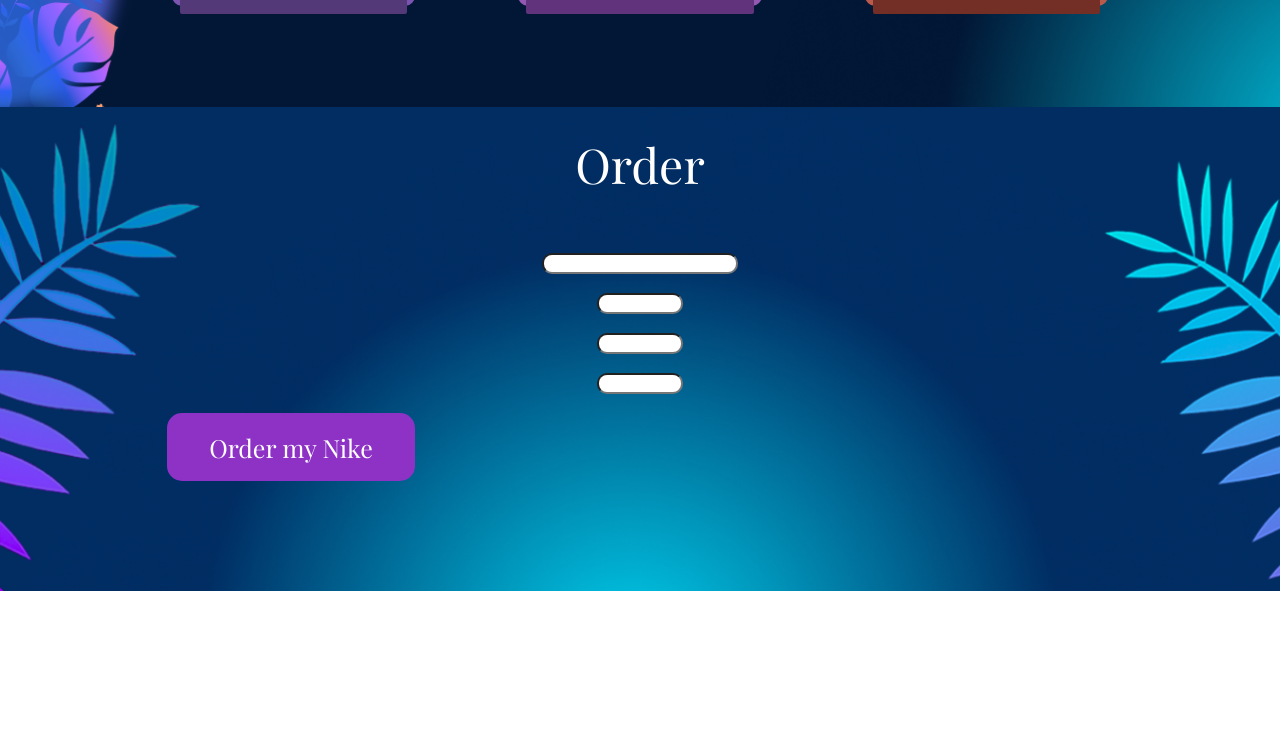
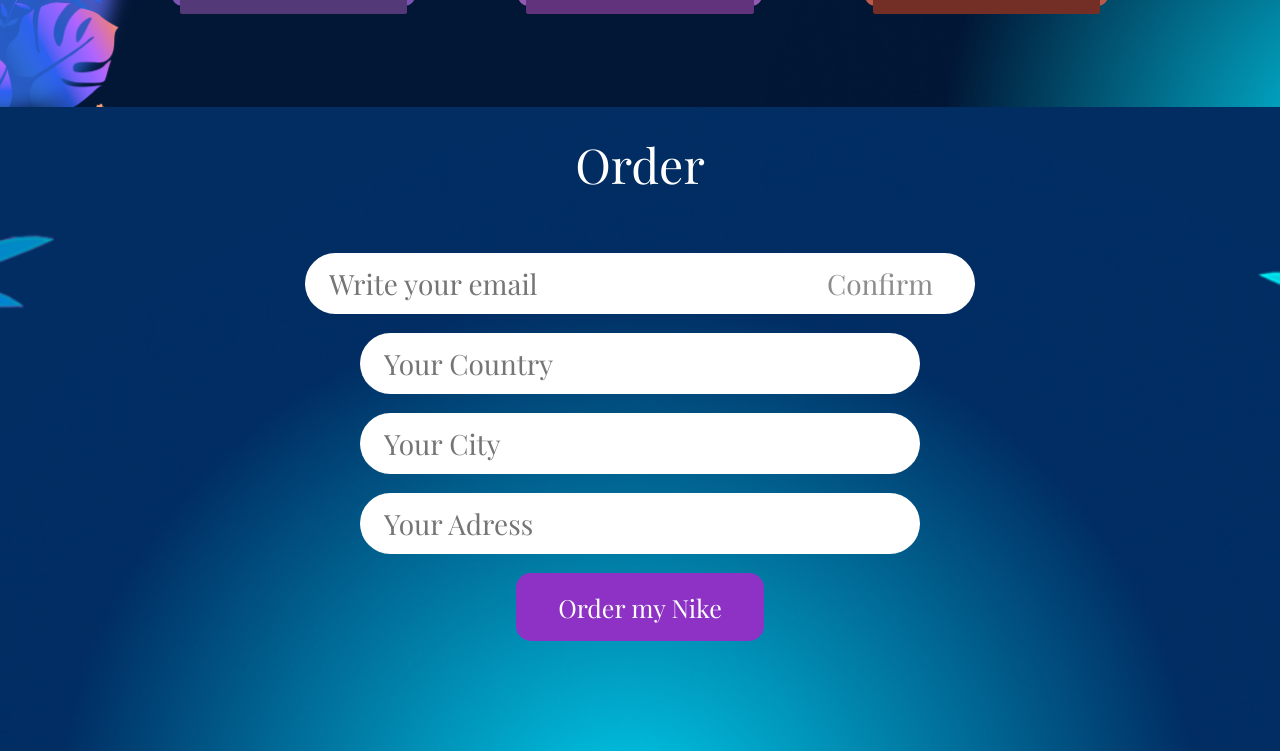
Before and after one commit to hrundelmundel/diploma-project, a plain HTML site: page index.html in a window 1280 px wide. Shown: the part 2001-2752 px from the top of the page. Before the commit the page ends 2592 px from the top, so only its background shows below. Drawn offline with nearby package versions, Linux system fonts and the light colour scheme; a web font is replaced by a local one.

Commit message:
finished form

```diff
--- a/css/style.css
+++ b/css/style.css
@@ -208,6 +208,12 @@ background: linear-gradient(135deg, #ffe128 0%, #ff9b5c 30.21%, #ff8381 63.29%,
 .container {
 }
 .order {
+
+}
+.order-form > input{
+    padding: 12px 0px 12px 24px;
+    border: none;
+    font-size: 28px;
 }
 .order-title{
     text-align: center;
@@ -218,32 +224,39 @@ background: linear-gradient(135deg, #ffe128 0%, #ff9b5c 30.21%, #ff8381 63.29%,
 .order-form{
     display: flex;
     flex-direction: column;
+    align-items: center;
+    position: relative;
 }
 .order-email {
-    margin-left: 375px;
-    margin-right: 375px;
-    border-radius: 10px;
+    border-radius: 50px;
     margin-top: 33px;
+    width: 670px;
+
 
 }
+.order-form::after{
+    position: absolute;
+    content: "Confirm";
+    color: #8D8D8D;
+    font-size: 28px;
+    right: 180px;
+    top: 45px;
+}
 .order-country {
-    margin-left: 430px;
-    margin-right: 430px;
-    border-radius: 10px;
+    border-radius: 50px;
     margin-top: 19px;
     margin-bottom: 19px;
+    width: 560px;
 }
 .order-city {
-    margin-left: 430px;
-    margin-right: 430px;
-    border-radius: 10px;
+    border-radius: 50px;
     margin-bottom: 19px;
+    width: 560px;
 }
 .order-addres {
-    margin-left: 430px;
-    margin-right: 430px;
-    border-radius: 10px;
+    border-radius: 50px;
     margin-bottom: 19px;
+    width: 560px;
 }
 .order-buy-nike {
     cursor: pointer;
--- a/index.html
+++ b/index.html
@@ -107,10 +107,10 @@
                 <div class="order">
                     <h2 class="order-title">Order</h2>
                     <form class="order-form">
-                    <input type="text" class="order-email">
-                    <input type="text" class="order-country">
-                    <input type="text" class="order-city">
-                    <input type="text" class="order-addres">
+                    <input type="text" placeholder="Write your email" class="order-email">
+                    <input type="text" placeholder="Your Country" class="order-country">
+                    <input type="text" placeholder="Your City" class="order-city">
+                    <input type="text" placeholder="Your Adress" class="order-addres">
                     <button class="order-buy-nike">Order my Nike</button>
                 </form>
                 </div>
```
